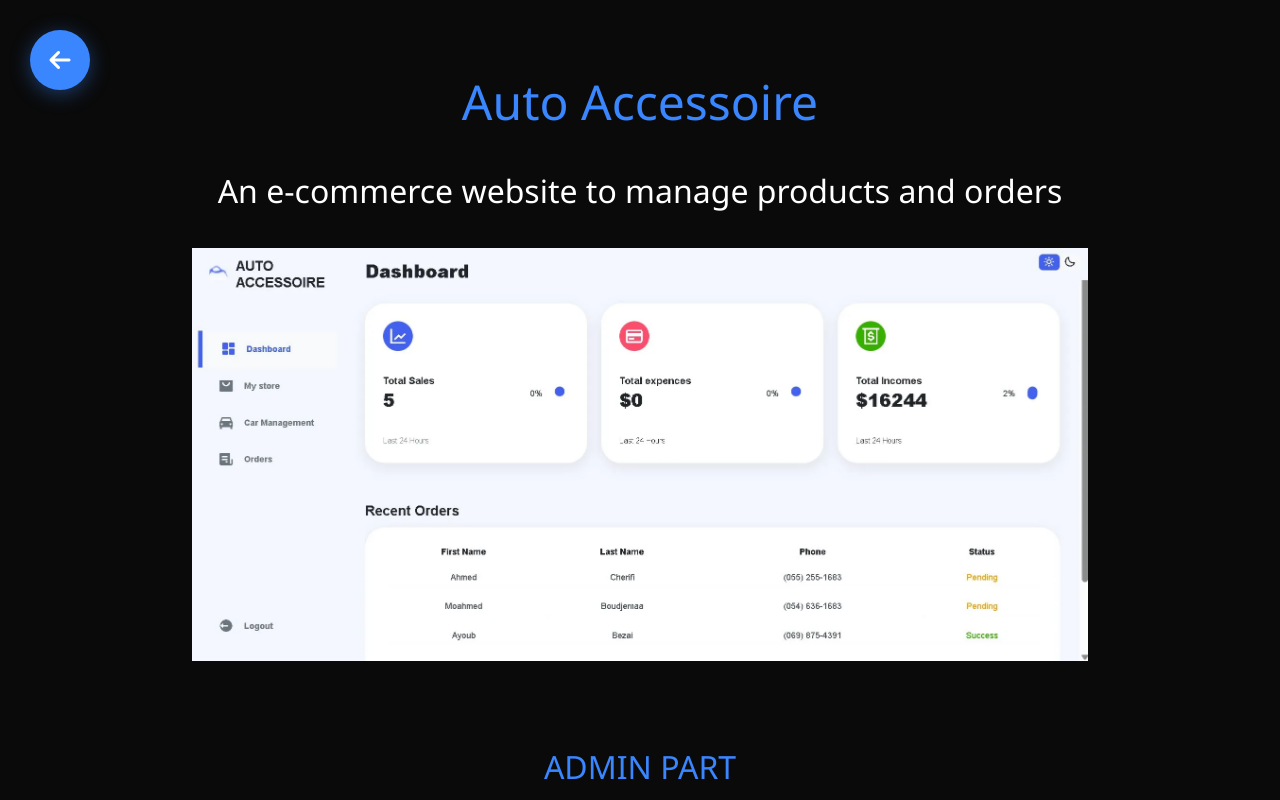
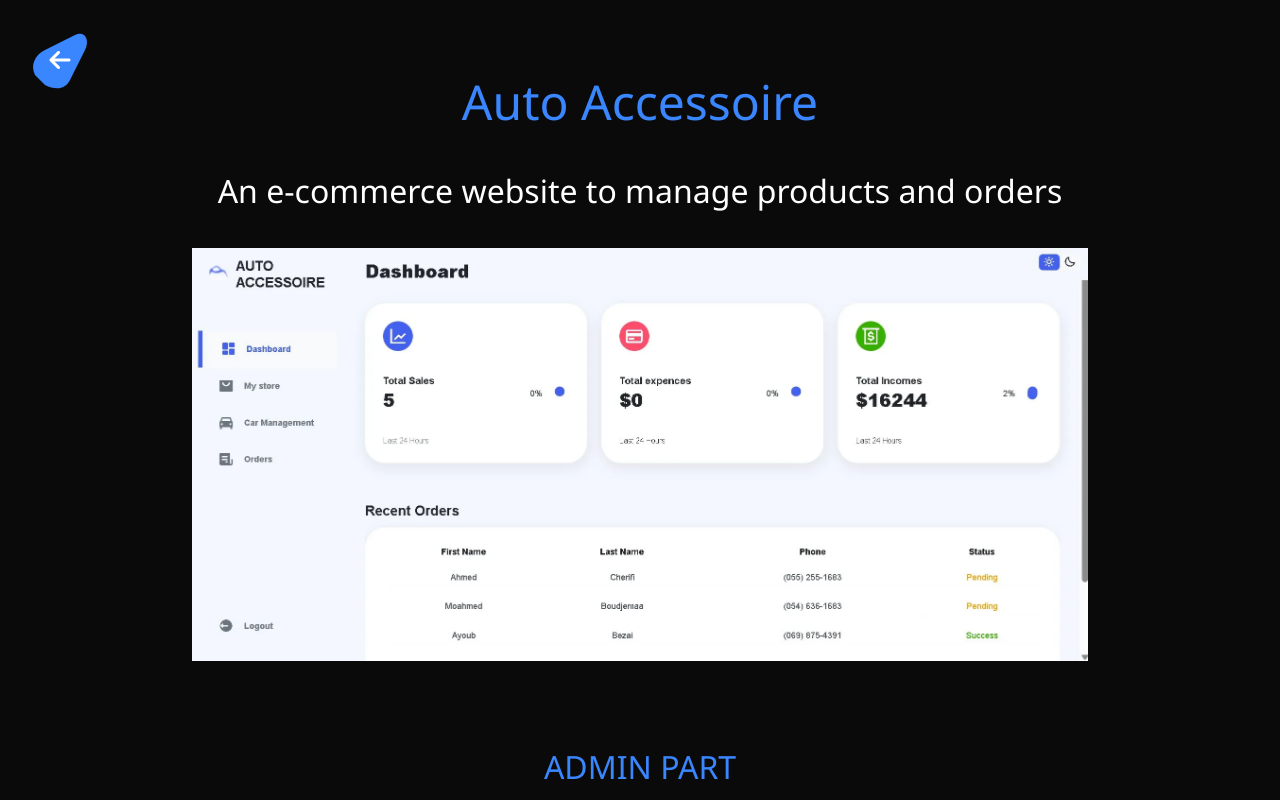
Before and after one commit to ajalill01/portfolio, a plain HTML site: page auto.html in a window 1280 px wide. Shown: the top 800 px of the page. Drawn offline with nearby package versions, Linux system fonts and the light colour scheme.

Commit message:
shap of back button

```diff
--- a/project-house.css
+++ b/project-house.css
@@ -24,13 +24,11 @@ body{
 
 
 .back-button {
-  /* margin-bottom:30px ;
-  margin-top: 30px;
-  margin-left: 30px; */
-  border-radius: 50%;
-  background: var(--accent);
-  color: var(--text);
-  cursor: pointer;
+  /* Base Styles */
+  --btn-color: var(--accent);
+  --btn-glow: var(--accent-glow);
+  --btn-text: var(--text);
+
   width: 60px;
   height: 60px;
   display: flex;
@@ -38,50 +36,68 @@ body{
   justify-content: center;
   font-weight: 900;
   font-size: 1.5em;
-  box-shadow: 0 4px 20px var(--accent-glow);
+  cursor: pointer;
+  user-select: none;
   z-index: 999;
+  position: fixed;
+  top: 30px;
+  left: 30px;
 
+  /* Irregular Shape */
+  clip-path: path('M45,5 C55,0 60,10 55,20 L40,50 C35,60 25,60 15,55 L5,45 C0,35 5,25 15,20 Z');
 
+  /* Visual Styling */
+  background: var(--accent);
+  color: var(--text);
   border: none;
   outline: none;
-  user-select: none;
-  transition: all 0.3s cubic-bezier(0.25, 0.8, 0.25, 1);
-  position: relative;
-  overflow: hidden;
-      position: fixed;
-    top:30px;
-    left:30px;
+  box-shadow: 0 4px 20px var(--accent-glow);
 
+  /* Animation */
+  transition: all 0.4s cubic-bezier(0.34, 1.56, 0.64, 1);
+  transform-origin: center;
 }
 
-
-.back-button:hover,
-.back-button:focus {
-  transform: translateY(-3px);
-  box-shadow: 0 6px 25px var(--accent-glow);
+/* Hover & Active States */
+.back-button:hover {
+  transform: translateY(-3px) rotate(-5deg);
+  box-shadow: 0 6px 25px var(--accent-glow),
+              0 0 0 4px rgba(255,255,255,0.1);
+  clip-path: path('M45,5 C60,0 65,15 55,25 L40,50 C30,65 20,65 10,55 L5,40 C0,30 10,15 20,15 Z');
 }
 
 .back-button:active {
-  transform: translateY(1px);
+  transform: translateY(1px) scale(0.95);
   box-shadow: 0 2px 10px var(--accent-glow);
+  transition: all 0.1s ease-out;
 }
 
+/* Ripple Effect */
 .back-button::after {
   content: "";
   position: absolute;
-  top: 50%;
-  left: 50%;
-  width: 5px;
-  height: 5px;
-  background: rgba(255, 255, 255, 0.5);
+  width: 100%;
+  height: 100%;
+  top: 0;
+  left: 0;
+  background: radial-gradient(circle, rgba(255,255,255,0.4) 0%, transparent 70%);
   opacity: 0;
-  border-radius: 100%;
-  transform: scale(1, 1) translate(-50%, -50%);
-  transform-origin: 50% 50%;
+  transition: opacity 0.3s;
 }
 
-.back-button:focus:not(:active)::after {
-  animation: ripple 0.6s ease-out;
+.back-button:hover::after {
+  opacity: 1;
+}
+
+/* Click Animation */
+@keyframes buttonClick {
+  0% { transform: scale(1); }
+  50% { transform: scale(0.92); }
+  100% { transform: scale(1); }
+}
+
+.back-button:active {
+  animation: buttonClick 0.3s ease-out;
 }
 
 @keyframes ripple {
```
